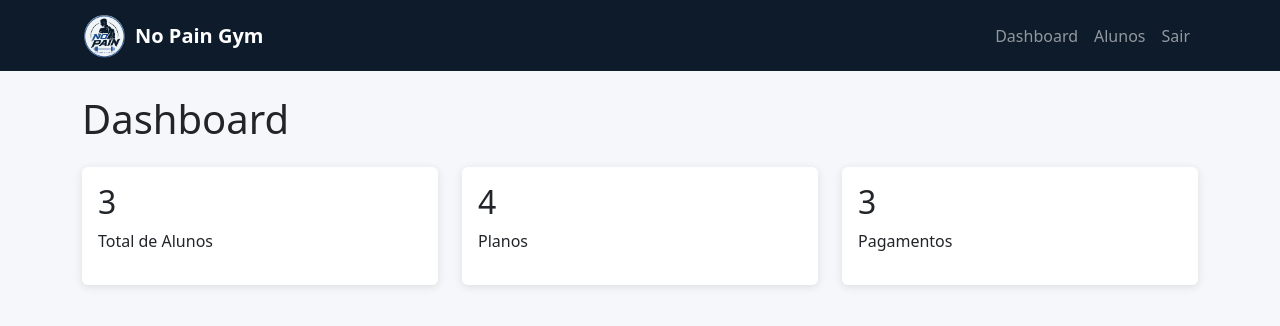
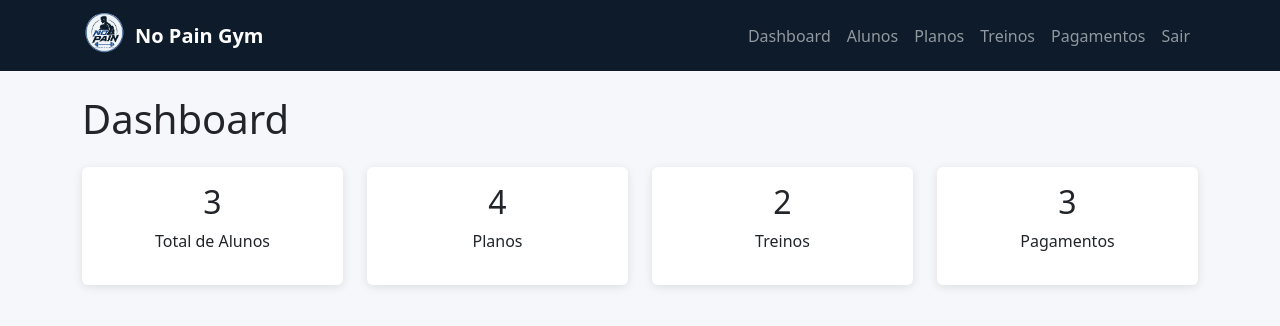
Before and after one commit to eijuliamorais/gym-management-system, a Django app: page / in a window 1280 px wide. Shown: the top 326 px of the page. Run offline with Django 5.2, Linux system fonts and the light colour scheme; a user stored in the database is signed in; data comes from the database, SQL or seed files in the repository; both versions use the stored data as it was after the commit.

Commit message:
fix: home

```diff
--- a/app/templates/base.html
+++ b/app/templates/base.html
@@ -60,6 +60,9 @@
             <a class="nav-link" href="/">Dashboard</a>
 
             <a class="nav-link" href="/alunos/">Alunos</a>
+            <a class="nav-link" href="/planos/">Planos</a>
+            <a class="nav-link" href="/treinos/">Treinos</a>
+            <a class="nav-link" href="/pagamentos/">Pagamentos</a>
 
             <a class="nav-link" href="{% url 'logout' %}">
                 Sair
--- a/app/templates/home.html
+++ b/app/templates/home.html
@@ -8,31 +8,48 @@
 
 <div class="row">
 
-    <div class="col-md-4">
+    <div class="col-md-3">
+        <a href="/alunos/" class="text-decoration-none">
             <div class="card card-custom">
-            <div class="card-body">
+                <div class="card-body text-center">
                     <h2>{{ total_alunos }}</h2>
                     <p>Total de Alunos</p>
                 </div>
             </div>
+        </a>
     </div>
 
-    <div class="col-md-4">
+    <div class="col-md-3">
+        <a href="/planos/" class="text-decoration-none">
             <div class="card card-custom">
-            <div class="card-body">
+                <div class="card-body text-center">
                     <h2>{{ total_planos }}</h2>
                     <p>Planos</p>
                 </div>
             </div>
+        </a>
     </div>
 
-    <div class="col-md-4">
+    <div class="col-md-3">
+        <a href="/treinos/" class="text-decoration-none">
             <div class="card card-custom">
-            <div class="card-body">
+                <div class="card-body text-center">
+                    <h2>{{ total_treinos }}</h2>
+                    <p>Treinos</p>
+                </div>
+            </div>
+        </a>
+    </div>
+
+    <div class="col-md-3">
+        <a href="/pagamentos/" class="text-decoration-none">
+            <div class="card card-custom">
+                <div class="card-body text-center">
                     <h2>{{ total_pagamentos }}</h2>
                     <p>Pagamentos</p>
                 </div>
             </div>
+        </a>
     </div>
 
 </div>
--- a/app/views.py
+++ b/app/views.py
@@ -9,9 +9,11 @@ def home(request):
     total_alunos = Aluno.objects.count()
     total_planos = Plano.objects.count()
     total_pagamentos = Pagamento.objects.count()
+    total_treinos = Treino.objects.count()
     contexto = {
         'total_alunos': total_alunos,
         'total_planos': total_planos,
+        'total_treinos': total_treinos,
         'total_pagamentos': total_pagamentos,
     }
     return render(request, 'home.html', contexto)
```
Also changed, not shown: app/static/img/logo.png, db.sqlite3. Lines whose indentation alone changed are shown as unchanged.
